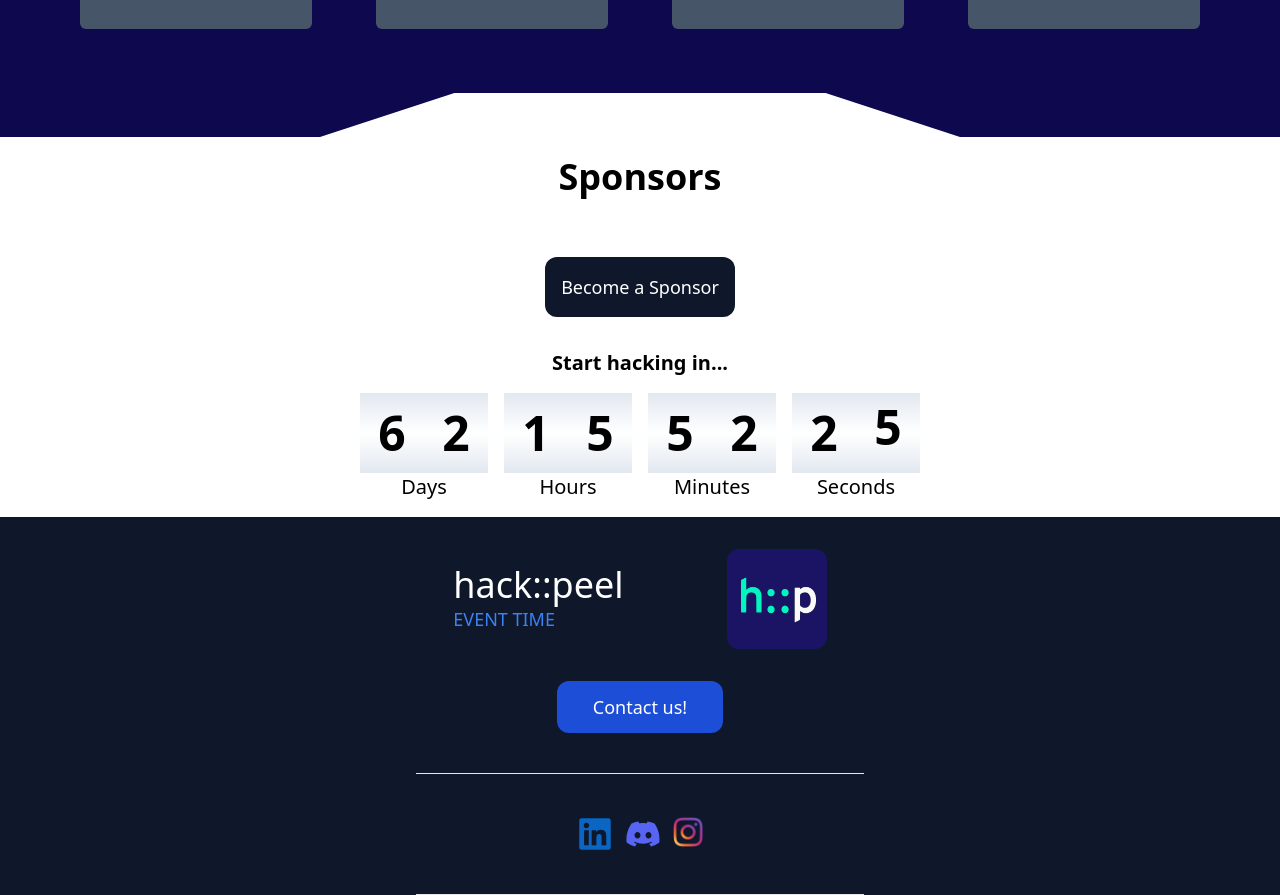
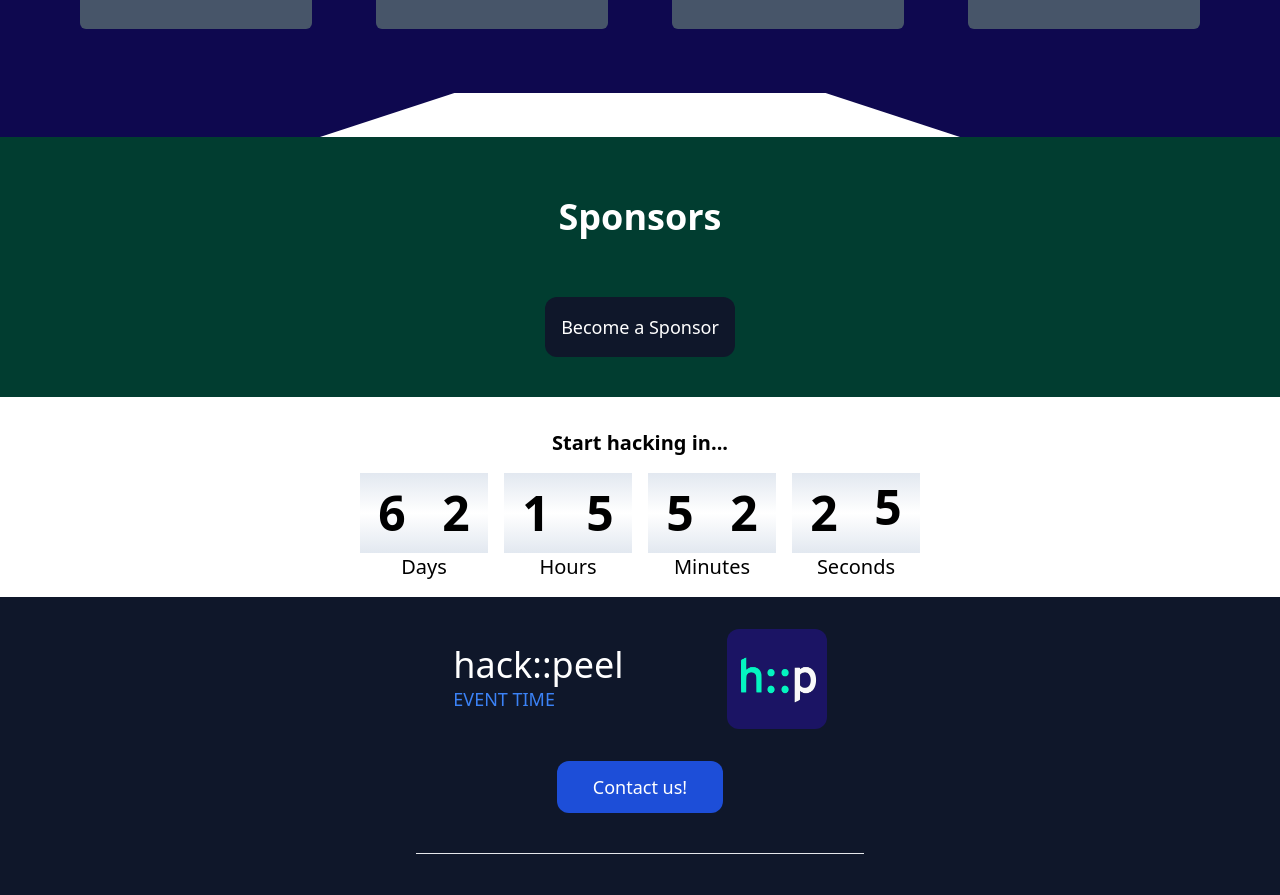
Before and after one commit to Nathan13888/hackpeel-22, a Next.js app: page / in a window 1280 px wide. Shown: the part 3440-4335 px from the top of the page. Built offline with nearby package versions, Linux system fonts and the light colour scheme.

Commit message:
fix: change looks of sponsors page

```diff
--- a/components/SponsorsSection.tsx
+++ b/components/SponsorsSection.tsx
@@ -36,8 +36,8 @@
 export default function SponsorsSection() {
 	const flexcls = "flex flex-wrap mx-16 pt-10 justify-around w-auto";
 	return (<>
-		<section id="sponsor" className="text-center mb-8 w-auto">
-			<h1 className="text-4xl font-bold m-5 w-auto">Sponsors</h1>
+		<section id="sponsor" className="text-center mb-8 w-auto bg-[#013d30] p-10">
+			<h1 className="text-4xl text-white font-bold m-5 w-auto">Sponsors</h1>
 			<div className={flexcls}>
 				{sponsors.map(spnsr => (<Sponsor key={spnsr.name} entry={spnsr} />))}
 			</div>
--- a/components/TeamSection.tsx
+++ b/components/TeamSection.tsx
@@ -151,7 +151,7 @@
 				<br />
 
 			</div>
-			<div className="w-1/2 p-2  text-xl font-bold m-auto bg-white" style={styleTrapezoid}>‎</div>
+			<div className="w-1/2 p-2  text-xl font-bold m-auto bg-white bg-[#013d30]" style={styleTrapezoid}>‎</div>
 		</section>
 	</>)
 }
```
